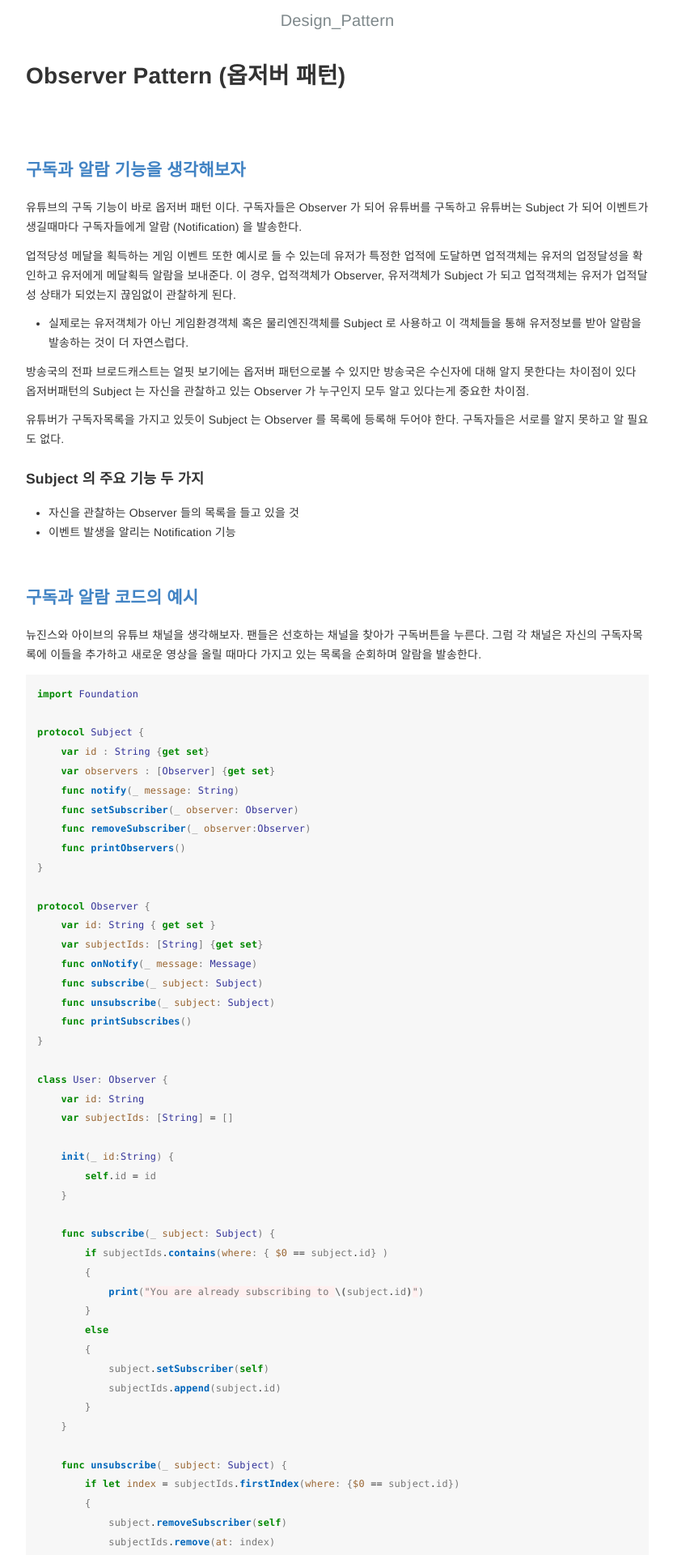
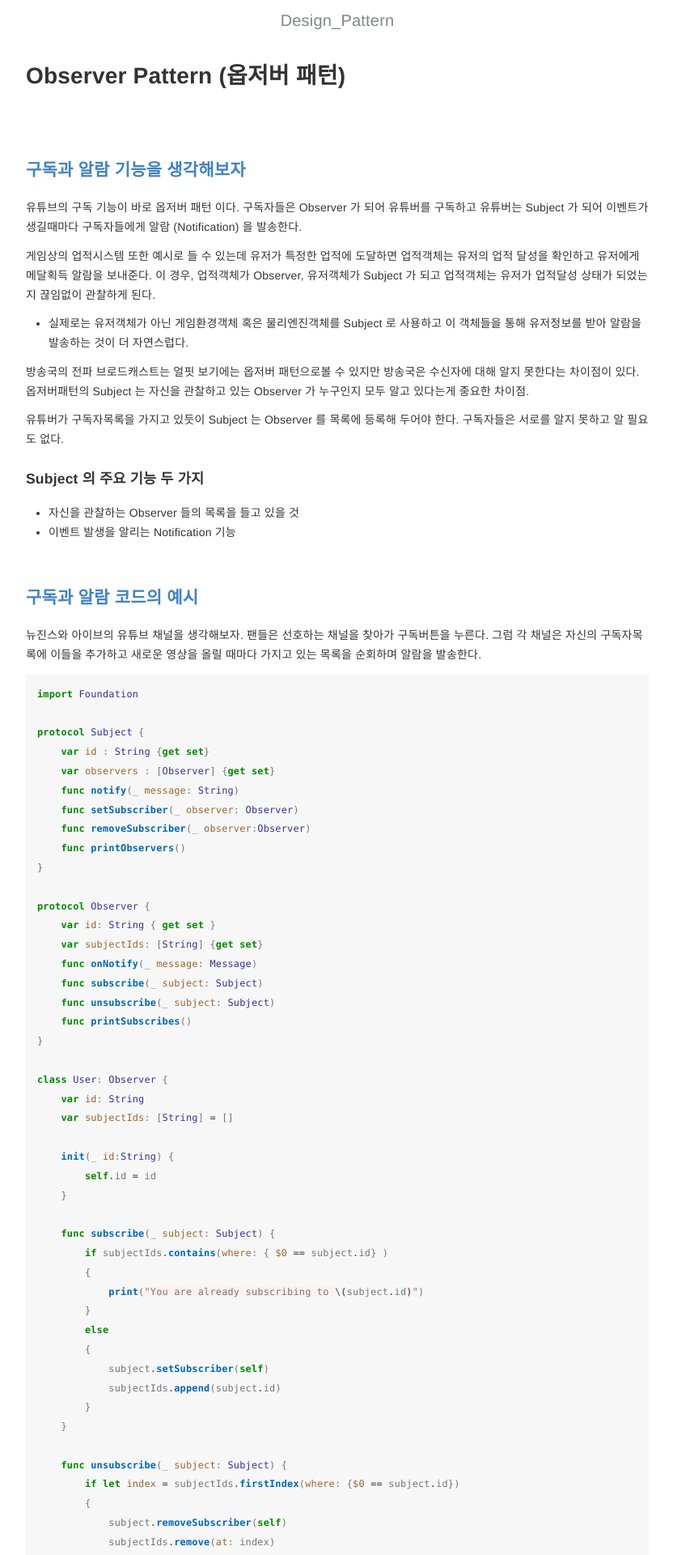
Before and after one commit to nicemiro/nicemiro.github.io, a Jekyll site: the page built from _posts/design_pattern/2024-08-16-ObserverPattern.md, in a window 1280 px wide. Shown: the top 1920 px of the page at 81% size, without its empty margins (223-1055 px from the left). Built offline with Jekyll 4.4.1, drawn with Linux system fonts in a browser that asks for light colours.

Commit message:
save progress

```diff
--- a/_posts/design_pattern/2024-08-16-ObserverPattern.md
+++ b/_posts/design_pattern/2024-08-16-ObserverPattern.md
@@ -12,10 +12,10 @@ published: true
 ### 구독과 알람 기능을 생각해보자
 유튜브의 구독 기능이 바로 옵저버 패턴 이다. 구독자들은 Observer 가 되어 유튜버를 구독하고 유튜버는 Subject 가 되어 이벤트가 생길때마다 구독자들에게 알람 (Notification) 을 발송한다.
 
-업적당성 메달을 획득하는 게임 이벤트 또한 예시로 들 수 있는데 유저가 특정한 업적에 도달하면 업적객체는 유저의 업정달성을 확인하고 유저에게 메달획득 알람을 보내준다. 이 경우, 업적객체가 Observer, 유저객체가 Subject 가 되고 업적객체는 유저가 업적달성 상태가 되었는지 끊임없이 관찰하게 된다.
+게임상의 업적시스템 또한 예시로 들 수 있는데 유저가 특정한 업적에 도달하면 업적객체는 유저의 업적 달성을 확인하고 유저에게 메달획득 알람을 보내준다. 이 경우, 업적객체가 Observer, 유저객체가 Subject 가 되고 업적객체는 유저가 업적달성 상태가 되었는지 끊임없이 관찰하게 된다.
 * 실제로는 유저객체가 아닌 게임환경객체 혹은 물리엔진객체를 Subject 로 사용하고 이 객체들을 통해 유저정보를 받아 알람을 발송하는 것이 더 자연스럽다.
 
-방송국의 전파 브로드캐스트는 얼핏 보기에는 옵저버 패턴으로볼 수 있지만 방송국은 수신자에 대해 알지 못한다는 차이점이 있다 옵저버패턴의 Subject 는 자신을 관찰하고 있는 Observer 가 누구인지 모두 알고 있다는게 중요한 차이점.
+방송국의 전파 브로드캐스트는 얼핏 보기에는 옵저버 패턴으로볼 수 있지만 방송국은 수신자에 대해 알지 못한다는 차이점이 있다. 옵저버패턴의 Subject 는 자신을 관찰하고 있는 Observer 가 누구인지 모두 알고 있다는게 중요한 차이점.
 
 유튜버가 구독자목록을 가지고 있듯이 Subject 는 Observer 를 목록에 등록해 두어야 한다. 구독자들은 서로를 알지 못하고 알 필요도 없다.
 
```
Also changed, not shown: _posts/ios/2024-08-23-OSLog.md (+1 -1 lines).
